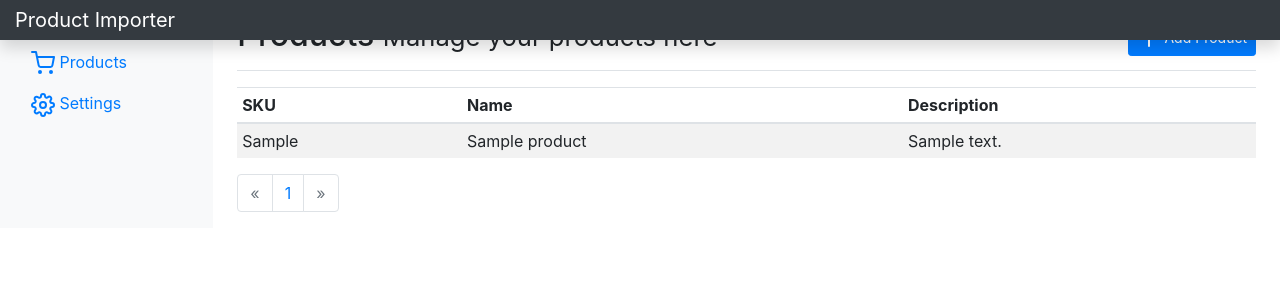
After one commit to abhishek-ram/product-importer, a Django app: template product_importer/core/templates/product_list.html in a window 1280 px wide. The commit adds this page. Shown: the top 300 px of the page. Run offline with Django 3.2, Linux system fonts and the light colour scheme; tables that the repository leaves empty hold one stand-in row (values such as "Sample post"); the template is opened without the code that fills it: values that come from a table or form of the project are taken from there, most other values are stand-ins (such as "Sample title", 1, 10 or a date in 2020); parts of the project's set-up code (start-up, migrations or seed data) failed here and were passed over; some libraries are stand-ins or nearby versions.

Commit message:
add list view for products

```diff
--- a/product_importer/core/templates/layout.html
+++ b/product_importer/core/templates/layout.html
@@ -54,19 +54,19 @@
           <div class="sidebar-sticky">
             <ul class="nav flex-column">
               <li class="nav-item">
-                <a class="nav-link active" href="#">
+                <a class="nav-link active" href="{% url 'index' %}">
                   <span data-feather="home"></span>
                   Dashboard <span class="sr-only">(current)</span>
                 </a>
               </li>
               <li class="nav-item">
-                <a class="nav-link" href="#">
+                <a class="nav-link" href="{% url 'product-list' %}">
                   <span data-feather="shopping-cart"></span>
                   Products
                 </a>
               </li>
               <li class="nav-item">
-                <a class="nav-link" href="#">
+                <a class="nav-link" href="{% url 'index' %}">
                   <span data-feather="settings"></span>
                   Settings
                 </a>
--- /dev/null
+++ b/product_importer/core/templates/product_list.html
@@ -0,0 +1,60 @@
+{% extends 'layout.html' %}
+
+{% block title %}Product Importer - Dashboard{% endblock %}
+
+{% block body_content %}
+  <div class="d-flex justify-content-between flex-wrap flex-md-nowrap
+    align-items-center pt-3 pb-2 mb-3 border-bottom">
+    <h1 class="h2">Products <small>Manage your products here</small></h1>
+
+    <div class="btn-toolbar mb-2 mb-md-0">
+      <button type="button" class="btn btn-primary btn-sm">
+        <span data-feather="plus"></span> Add Product</button>
+    </div>
+  </div>
+
+  <div class="table-responsive">
+    <table class="table table-striped table-sm">
+      <thead>
+        <th>SKU</th>
+        <th>Name</th>
+        <th>Description</th>
+      </thead>
+      <tbody>
+        {% for product in product_list %}
+          <tr>
+            <td>{{ product.sku }}</td>
+            <td>{{ product.name }}</td>
+            <td>{{ product.description }}</td>
+          </tr>
+        {% endfor %}
+      </tbody>
+    </table>
+  </div>
+
+  <nav aria-label="Page navigation example">
+    <ul class="pagination">
+      {% if page_obj.has_previous %}
+        <li class="page-item">
+          <a class="page-link" href="?page={{ page_obj.previous_page_number }}">&laquo;</a></li>
+      {% else %}
+        <li class="page-item disabled">
+          <a class="page-link" href="#" tabindex="-1" aria-disabled="true">&laquo;</a></li>
+      {% endif %}
+      {% for i in paginator.page_range %}
+        {% if page_obj.number == i %}
+          <li class="page-item active">
+            <a class="page-link" href="#">{{ i }} <span class="sr-only">(current)</span></a></li>
+        {% else %}
+          <li class="page-item"><a class="page-link" href="?page={{ i }}">{{ i }}</a></li>
+        {% endif %}
+      {% endfor %}
+      {% if page_obj.has_next %}
+        <li class="page-item"><a class="page-link" href="?page={{ page_obj.next_page_number }}">&raquo;</a></li>
+      {% else %}
+        <li class="page-item disabled">
+          <a class="page-link" href="#" tabindex="-1" aria-disabled="true">&raquo;</a></li>
+      {% endif %}
+    </ul>
+  </nav>
+{% endblock %}
--- a/product_importer/urls.py
+++ b/product_importer/urls.py
@@ -22,6 +22,7 @@ urlpatterns = [
     path('admin/', admin.site.urls),
     # Product Importer urls
     path('index/', core_views.IndexView.as_view(), name='index'),
+    path('products/', core_views.ProductList.as_view(), name='product-list'),
 
     # Default all other urls to index view
     re_path(r'^.*', core_views.IndexView.as_view()),
```
Also changed, not shown: product_importer/core/views.py (+10 -0 lines).
